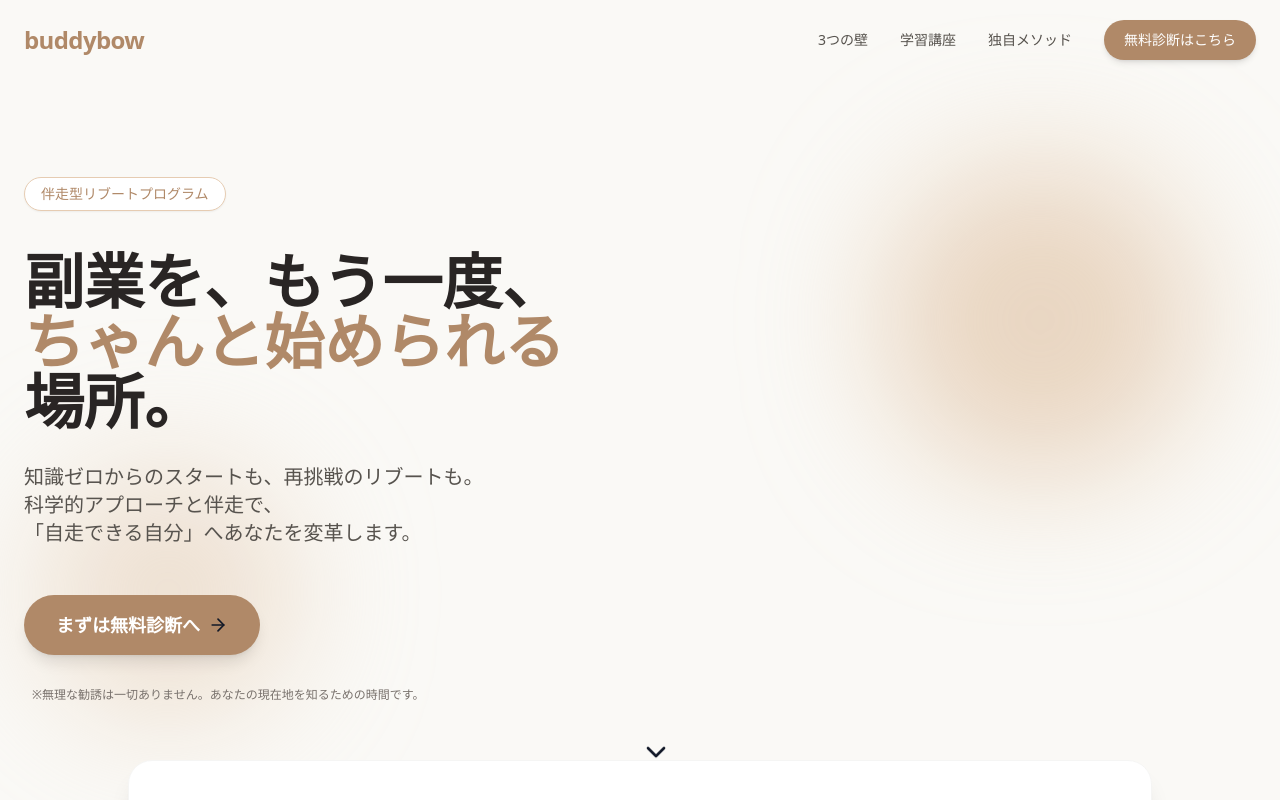
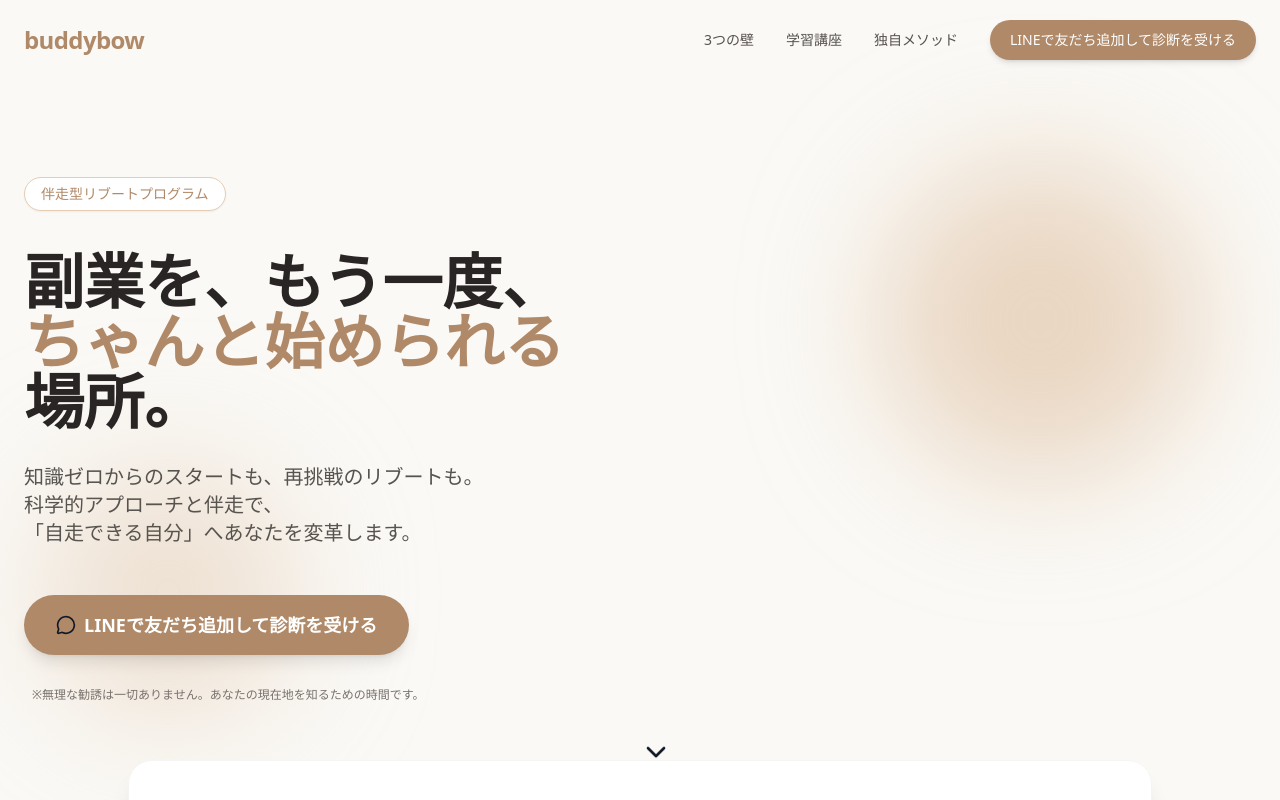
Before and after one commit to takasakimo/buddybow, a Next.js app: page /lp in a window 1280 px wide. Shown: the top 800 px of the page. Built offline with nearby package versions, Linux system fonts and the light colour scheme.

Commit message:
Remove left button and change button text to LINE registration

```diff
--- a/components/BuddyBowLP.tsx
+++ b/components/BuddyBowLP.tsx
@@ -145,7 +145,7 @@ const BuddyBowLP = () => {
 
             <Link href="/consultation" className="px-5 py-2.5 bg-[#B08968] text-white rounded-full hover:bg-[#9c7858] transition-all transform hover:scale-105 shadow-md inline-block">
 
-              無料診断はこちら
+              LINEで友だち追加して診断を受ける
 
             </Link>
 
@@ -185,7 +185,7 @@ const BuddyBowLP = () => {
 
             <Link href="/consultation" className="mt-4 w-full py-3 bg-[#B08968] text-white rounded-lg text-center font-bold block">
 
-              無料診断はこちら
+              LINEで友だち追加して診断を受ける
 
             </Link>
 
@@ -245,9 +245,8 @@ const BuddyBowLP = () => {
 
               <Link href="/consultation" className="px-8 py-4 bg-[#B08968] text-white rounded-full font-bold text-lg hover:bg-[#9c7858] transition-all transform hover:-translate-y-1 shadow-lg flex items-center justify-center gap-2 group inline-block">
 
-                まずは無料診断へ
-
-                <ArrowRight size={20} className="group-hover:translate-x-1 transition-transform" />
+                <MessageCircle size={20} />
+                LINEで友だち追加して診断を受ける
 
               </Link>
 
@@ -1103,17 +1102,6 @@ const BuddyBowLP = () => {
 
             </h2>
 
-            <div className="mb-6">
-              <a
-                href="https://buddybow-diagnosis-5fjlkwasp-aims-projects-264acc6a.vercel.app/diagnosis?from=lp"
-                target="_blank"
-                rel="noopener noreferrer"
-                className="inline-block px-8 py-4 bg-[#B08968] text-white rounded-full font-bold text-lg hover:bg-[#9c7858] transition-all transform hover:-translate-y-1 shadow-lg flex items-center justify-center gap-2 group mx-auto"
-              >
-                無料リブート診断を受ける
-                <ArrowRight size={20} className="group-hover:translate-x-1 transition-transform" />
-              </a>
-            </div>
 
             <p className="text-lg text-stone-600 mb-8 max-w-2xl mx-auto leading-relaxed">
 
@@ -1161,27 +1149,13 @@ const BuddyBowLP = () => {
 
 
 
-            <div className="flex flex-col sm:flex-row gap-4 justify-center items-center">
-
-              <a
-                href="https://buddybow-diagnosis-5fjlkwasp-aims-projects-264acc6a.vercel.app/diagnosis?from=lp"
-                target="_blank"
-                rel="noopener noreferrer"
-                className="px-10 py-5 bg-white text-[#B08968] border-2 border-[#B08968] rounded-full font-bold text-xl hover:bg-[#B08968] hover:text-white transition-all transform hover:scale-105 shadow-xl flex items-center justify-center gap-3 w-full md:w-auto"
-              >
-                無料リブート診断を受ける
-                <ArrowRight size={20} />
-              </a>
-
-              <Link href="/consultation" className="px-10 py-5 bg-[#B08968] text-white rounded-full font-bold text-xl hover:bg-[#9c7858] transition-all transform hover:scale-105 shadow-xl flex items-center justify-center gap-3 w-full md:w-auto animate-pulse inline-block">
+            <Link href="/consultation" className="px-10 py-5 bg-[#B08968] text-white rounded-full font-bold text-xl hover:bg-[#9c7858] transition-all transform hover:scale-105 shadow-xl flex items-center justify-center gap-3 mx-auto w-full md:w-auto animate-pulse inline-block">
 
               <MessageCircle size={24} />
 
-              無料診断を受ける
+              LINEで友だち追加して診断を受ける
 
             </Link>
-
-            </div>
 
             <p className="text-xs text-stone-500 mt-6">
 
```
